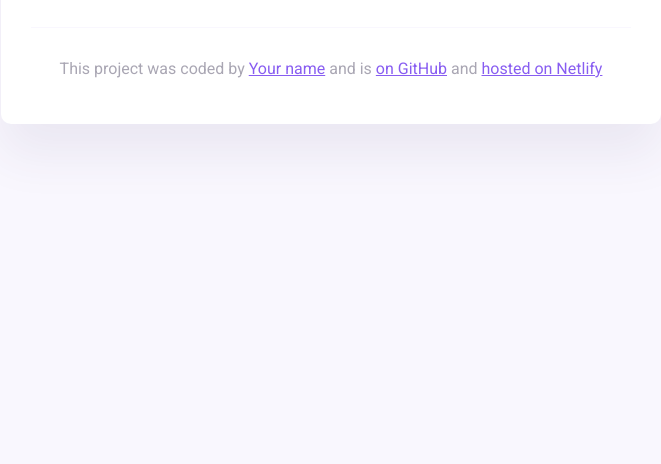
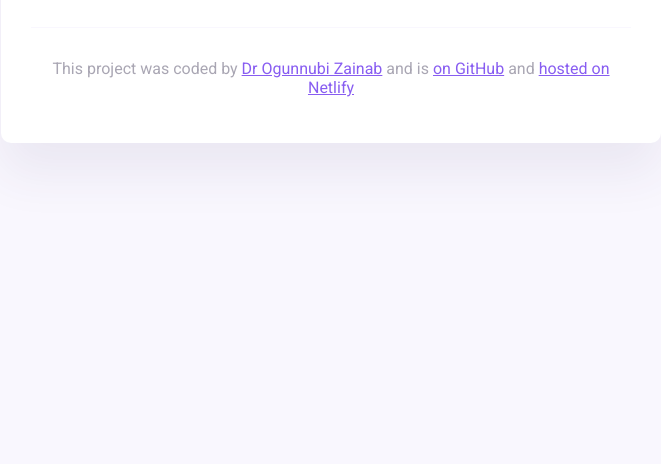
Before and after one commit to Dr-ogunnubi/weather-app, a plain HTML site: page index.html in a window 1280 px wide. Shown: the part 336-800 px from the top of the page, without its empty margins (309-970 px from the left). Drawn offline with nearby package versions, Linux system fonts and the light colour scheme.

Commit message:
added my name to project

```diff
--- a/index.html
+++ b/index.html
@@ -47,7 +47,7 @@
       <footer>
         <p>
           This project was coded by
-          <a href="#" target="_blank">Your name</a> and is
+          <a href="#" target="_blank">Dr Ogunnubi Zainab</a> and is
           <a href="#" target="_blank"> on GitHub</a> and
           <a href="#" target="_blank">hosted on Netlify</a>
         </p>
```
